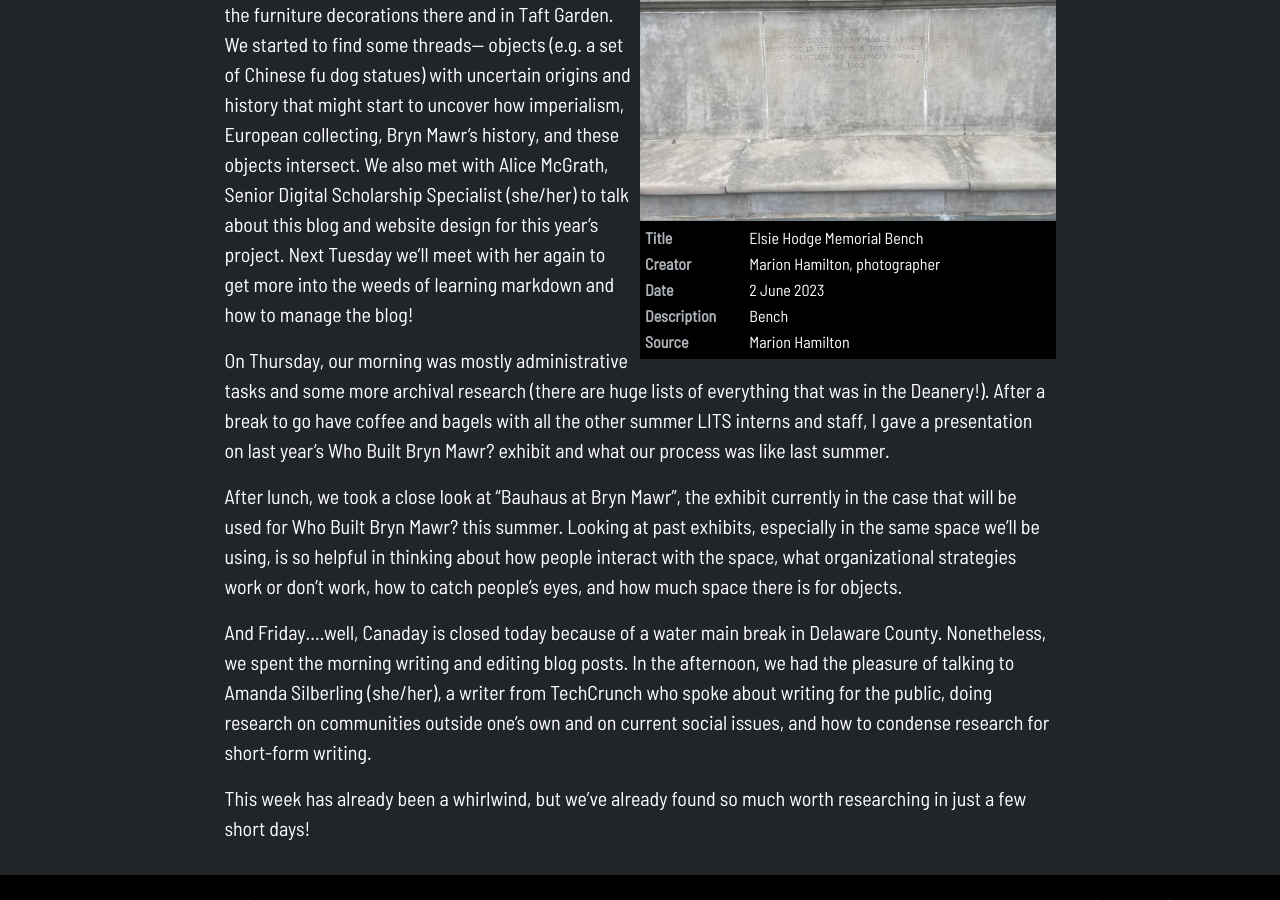
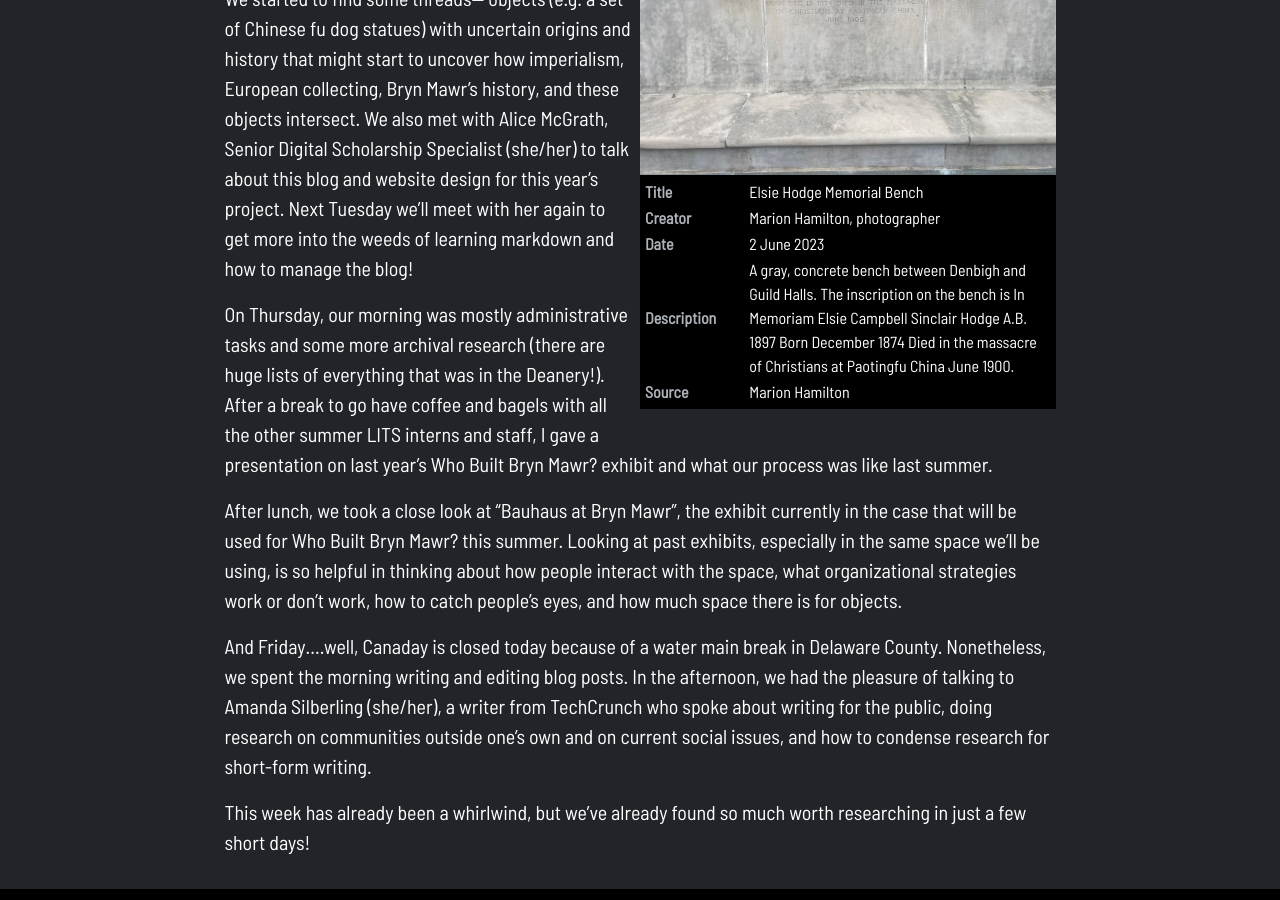
Before and after one commit to digbmc/wbbm, a Jekyll site: the page built from _posts/2023-06-06-week-one.md, in a window 1280 px wide and 900 px high, scrolled down 1438 px. Built offline with Jekyll 4.4.1, drawn with Linux system fonts in a browser that asks for light colours.

Commit message:
added image description

```diff
--- a/_data/media.yml
+++ b/_data/media.yml
@@ -43,7 +43,7 @@
   item_location:  /wbbm/assets/images/media_005.jpg # path or src/url
   title: Elsie Hodge Memorial Bench
   creator: Marion Hamilton, photographer
-  description: Bench
+  description: A gray, concrete bench between Denbigh and Guild Halls. The inscription on the bench is In Memoriam Elsie Campbell Sinclair Hodge A.B. 1897 Born December 1874 Died in the massacre of Christians at Paotingfu China June 1900.
   date: 2 June 2023
   source: Marion Hamilton
   accession_number:
--- a/_posts/2023-06-06-week-one.md
+++ b/_posts/2023-06-06-week-one.md
@@ -4,9 +4,6 @@
 title: Week One of Who Built Bryn Mawr?
 author: Marion Hamilton
 description: Who Built Bryn Mawr? 2023 started on May 30th, here's a short summary of what we did in our first week!
-key_image:
-    url:
-    caption:
 public: true
 ---
 This summer’s Who Built Bryn Mawr? internship kicked off on Tuesday, May 30th in the Special Collections reading room.
```
